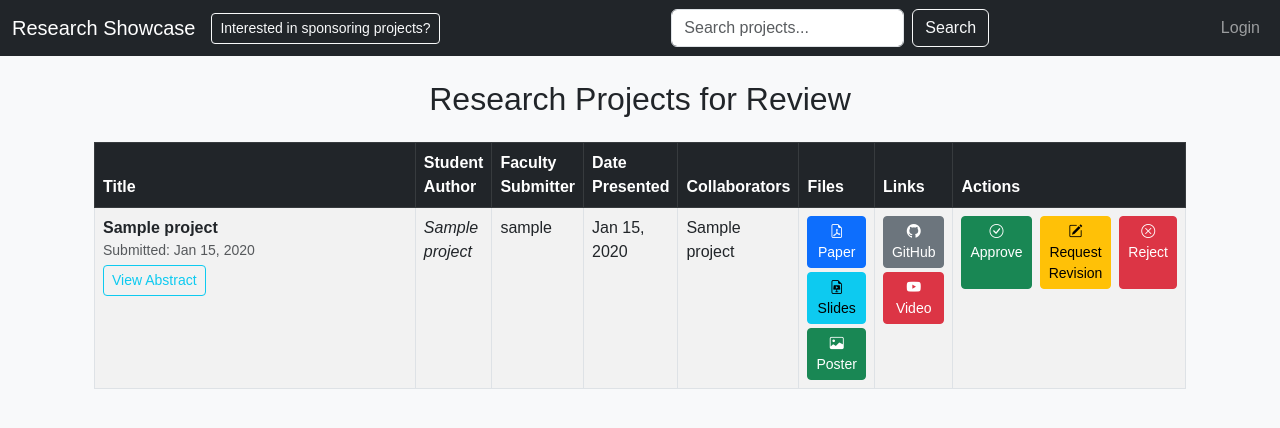
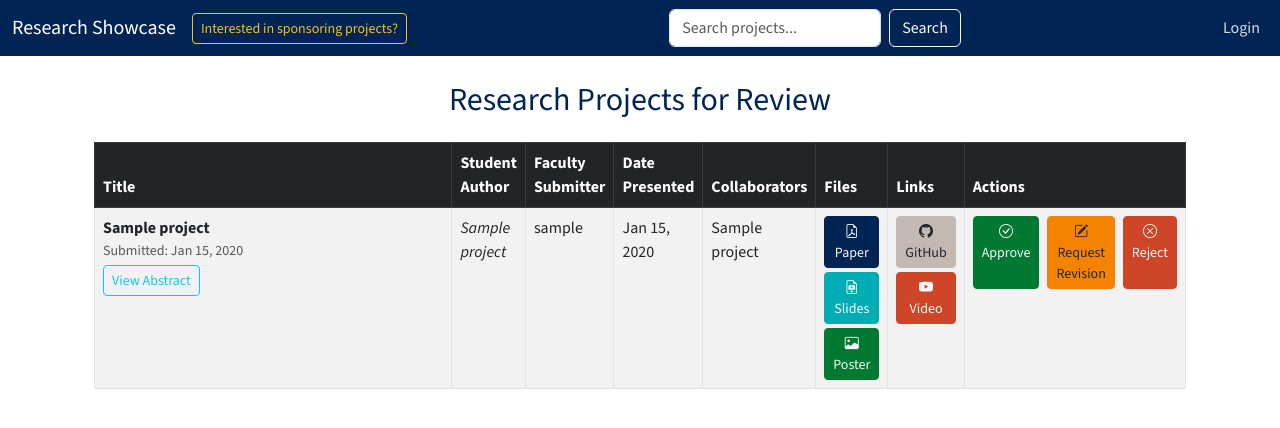
Before and after one commit to Naalu/ds-senior-capstone-projects-website, a Django app: template research_showcase/research/templates/research/review_research.html in a window 1280 px wide. Shown: the top 428 px of the page. Run offline with Django 5.2, Linux system fonts and the light colour scheme; the template is opened without the code that fills it: most values are stand-ins (such as "Sample title", 1, 10 or a date in 2020).

Commit message:
style: Apply NAU color palette and update font
    - Define NAU color palette as CSS variables.
    - Apply NAU colors to navbar, buttons, alerts, badges, headings, links.
    - Change default font to 'Source Sans 3' via Google Fonts.

```diff
--- a/research_showcase/static/css/styles.css
+++ b/research_showcase/static/css/styles.css
@@ -1,5 +1,155 @@
+:root {
+    --nau-true-blue: #002454;
+    --nau-gold: #FAC01A;
+    --nau-monsoon: #C3B8B2;
+    --nau-sunset: #F68300;
+    --nau-summer-shade: #007A33;
+    --nau-red-rock: #CF4527;
+    --nau-supai: #00ADB5;
+    --nau-sky: #41B6E6;
+    --nau-twilight: #0066B2;
+    --nau-text-dark: #212529; /* Standard dark text */
+    --nau-text-light: #f8f9fa; /* Standard light text */
+}
+
 /* Example: Custom Styles */
 body {
-    font-family: Arial, sans-serif;
-    background-color: #f8f9fa;
+    font-family: 'Source Sans 3', sans-serif;
+    background-color: #ffffff; /* Change to white for cleaner look */
+    color: var(--nau-text-dark); /* Default text color */
 }
+
+/* --- Navbar --- */
+.navbar.bg-dark {
+    background-color: var(--nau-true-blue) !important; /* Override Bootstrap default */
+}
+
+.navbar-dark .navbar-nav .nav-link {
+    color: rgba(255, 255, 255, 0.85); /* Slightly softer white for links */
+}
+
+.navbar-dark .navbar-nav .nav-link:hover,
+.navbar-dark .navbar-nav .nav-link:focus {
+    color: #ffffff;
+}
+
+.navbar-dark .navbar-brand {
+    color: #ffffff;
+}
+
+.navbar-dark .navbar-toggler {
+    border-color: rgba(255, 255, 255, 0.3);
+}
+
+/* --- Headings & Links --- */
+h1, h2, h3, h4, h5, h6 {
+    color: var(--nau-true-blue);
+}
+
+a {
+    color: var(--nau-twilight); /* Use Twilight for links */
+}
+
+a:hover {
+    color: var(--nau-true-blue); /* Darken links on hover */
+}
+
+/* --- Buttons --- */
+.btn-primary {
+    background-color: var(--nau-true-blue);
+    border-color: var(--nau-true-blue);
+    color: var(--nau-text-light);
+}
+
+.btn-primary:hover {
+    background-color: #001a3a; /* Darken True Blue slightly */
+    border-color: #001a3a;
+    color: var(--nau-text-light);
+}
+
+.btn-secondary {
+    background-color: var(--nau-monsoon);
+    border-color: var(--nau-monsoon);
+    color: var(--nau-text-dark);
+}
+
+.btn-secondary:hover {
+    background-color: #a89d96; /* Darken Monsoon */
+    border-color: #a89d96;
+    color: var(--nau-text-dark);
+}
+
+.btn-success {
+    background-color: var(--nau-summer-shade);
+    border-color: var(--nau-summer-shade);
+    color: var(--nau-text-light);
+}
+.btn-success:hover {
+    background-color: #005223; /* Darken Summer Shade */
+    border-color: #005223;
+    color: var(--nau-text-light);
+}
+
+.btn-danger {
+    background-color: var(--nau-red-rock);
+    border-color: var(--nau-red-rock);
+    color: var(--nau-text-light);
+}
+.btn-danger:hover {
+    background-color: #a7361d; /* Darken Red Rock */
+    border-color: #a7361d;
+    color: var(--nau-text-light);
+}
+
+.btn-warning {
+    background-color: var(--nau-sunset);
+    border-color: var(--nau-sunset);
+    color: var(--nau-text-dark); /* Dark text needed for contrast */
+}
+.btn-warning:hover {
+    background-color: #d06a00; /* Darken Sunset */
+    border-color: #d06a00;
+    color: var(--nau-text-dark);
+}
+
+.btn-info {
+    background-color: var(--nau-supai);
+    border-color: var(--nau-supai);
+    color: var(--nau-text-light);
+}
+.btn-info:hover {
+    background-color: #008088; /* Darken Supai */
+    border-color: #008088;
+    color: var(--nau-text-light);
+}
+
+/* Gold Accent Button */
+.btn-outline-gold {
+    color: var(--nau-gold);
+    border-color: var(--nau-gold);
+}
+
+.btn-outline-gold:hover {
+    color: var(--nau-true-blue);
+    background-color: var(--nau-gold);
+    border-color: var(--nau-gold);
+}
+
+/* --- Alerts & Badges (Example Mapping) --- */
+.alert-primary { background-color: var(--nau-true-blue); color: var(--nau-text-light); border-color: #001a3a; }
+.alert-secondary { background-color: var(--nau-monsoon); color: var(--nau-text-dark); border-color: #a89d96; }
+.alert-success { background-color: var(--nau-summer-shade); color: var(--nau-text-light); border-color: #005223; }
+.alert-danger { background-color: var(--nau-red-rock); color: var(--nau-text-light); border-color: #a7361d; }
+.alert-warning { background-color: var(--nau-sunset); color: var(--nau-text-dark); border-color: #d06a00; } /* Dark text for contrast */
+.alert-info { background-color: var(--nau-supai); color: var(--nau-text-light); border-color: #008088; }
+
+.badge.bg-primary { background-color: var(--nau-true-blue) !important; color: var(--nau-text-light); }
+.badge.bg-secondary { background-color: var(--nau-monsoon) !important; color: var(--nau-text-dark); }
+.badge.bg-success { background-color: var(--nau-summer-shade) !important; color: var(--nau-text-light); }
+.badge.bg-danger { background-color: var(--nau-red-rock) !important; color: var(--nau-text-light); }
+.badge.bg-warning { background-color: var(--nau-sunset) !important; color: var(--nau-text-dark); } /* Dark text for contrast */
+.badge.bg-info { background-color: var(--nau-supai) !important; color: var(--nau-text-light); }
+.badge.bg-light { background-color: #e9ecef !important; color: var(--nau-text-dark); }
+.badge.bg-dark { background-color: var(--nau-text-dark) !important; color: var(--nau-text-light); }
+
+/* Add other custom styles below */
--- a/research_showcase/templates/base.html
+++ b/research_showcase/templates/base.html
@@ -6,6 +6,11 @@
     <meta charset="UTF-8">
     <meta name="viewport" content="width=device-width, initial-scale=1.0">
     <title>{% block title %}Research Showcase{% endblock %}</title>
+
+    <!-- Google Fonts: Source Sans 3 -->
+    <link rel="preconnect" href="https://fonts.googleapis.com">
+    <link rel="preconnect" href="https://fonts.gstatic.com" crossorigin>
+    <link href="https://fonts.googleapis.com/css2?family=Source+Sans+3:ital,wght@0,400;0,700;1,400;1,700&display=swap" rel="stylesheet">
 
     <!-- Bootstrap CSS -->
     <link rel="stylesheet"
@@ -31,8 +36,8 @@
                 {# Left-aligned items #}
                 <ul class="navbar-nav me-auto mb-2 mb-lg-0">
                     <li class="nav-item">
-                        {# Sponsor button - kept on left for now #}
-                        <button type="button" class="btn btn-outline-light btn-sm me-2" data-bs-toggle="modal" data-bs-target="#contactModal">
+                        {# Sponsor button - Apply gold outline style #}
+                        <button type="button" class="btn btn-outline-gold btn-sm me-2" data-bs-toggle="modal" data-bs-target="#contactModal">
                             Interested in sponsoring projects?
                         </button>
                     </li>
```
